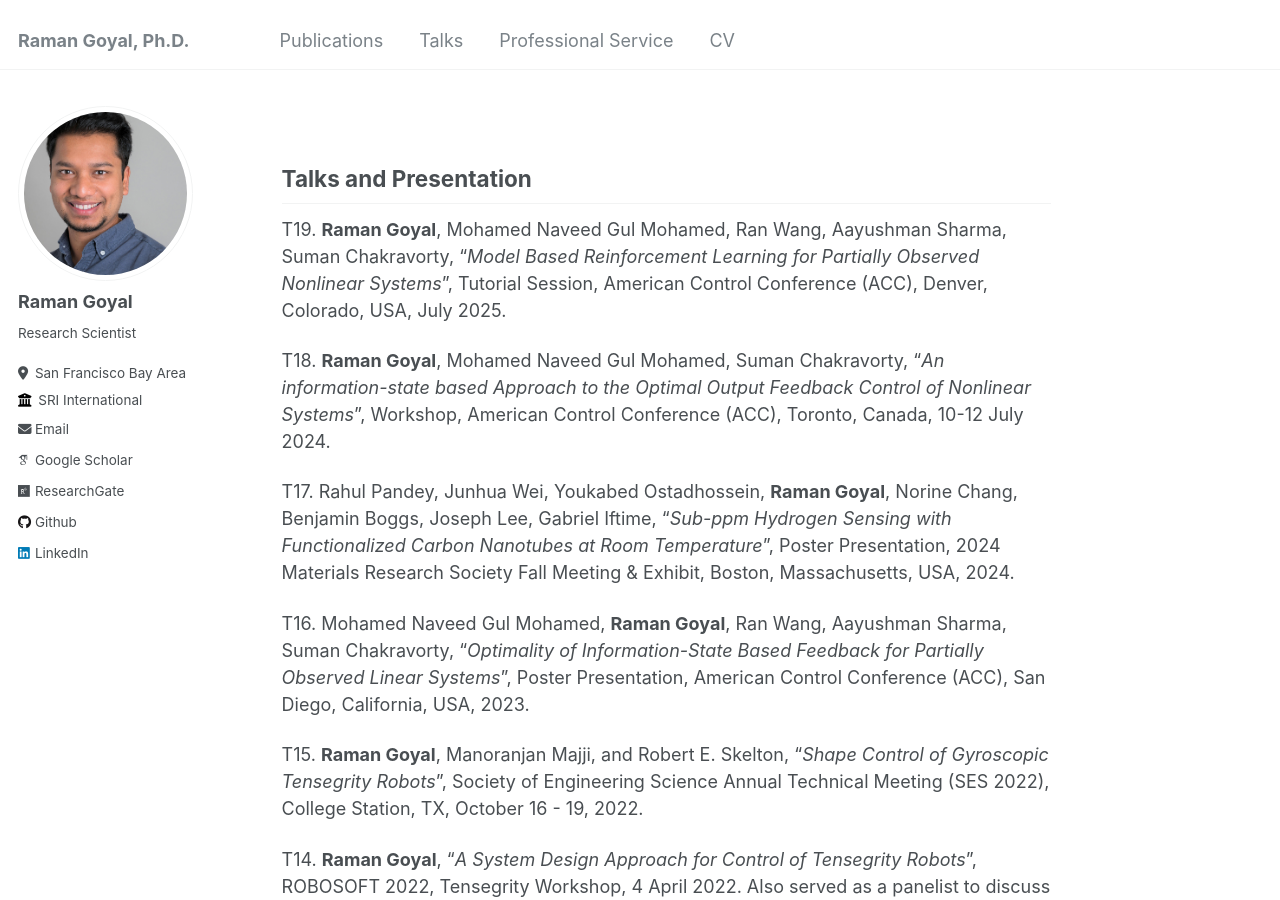
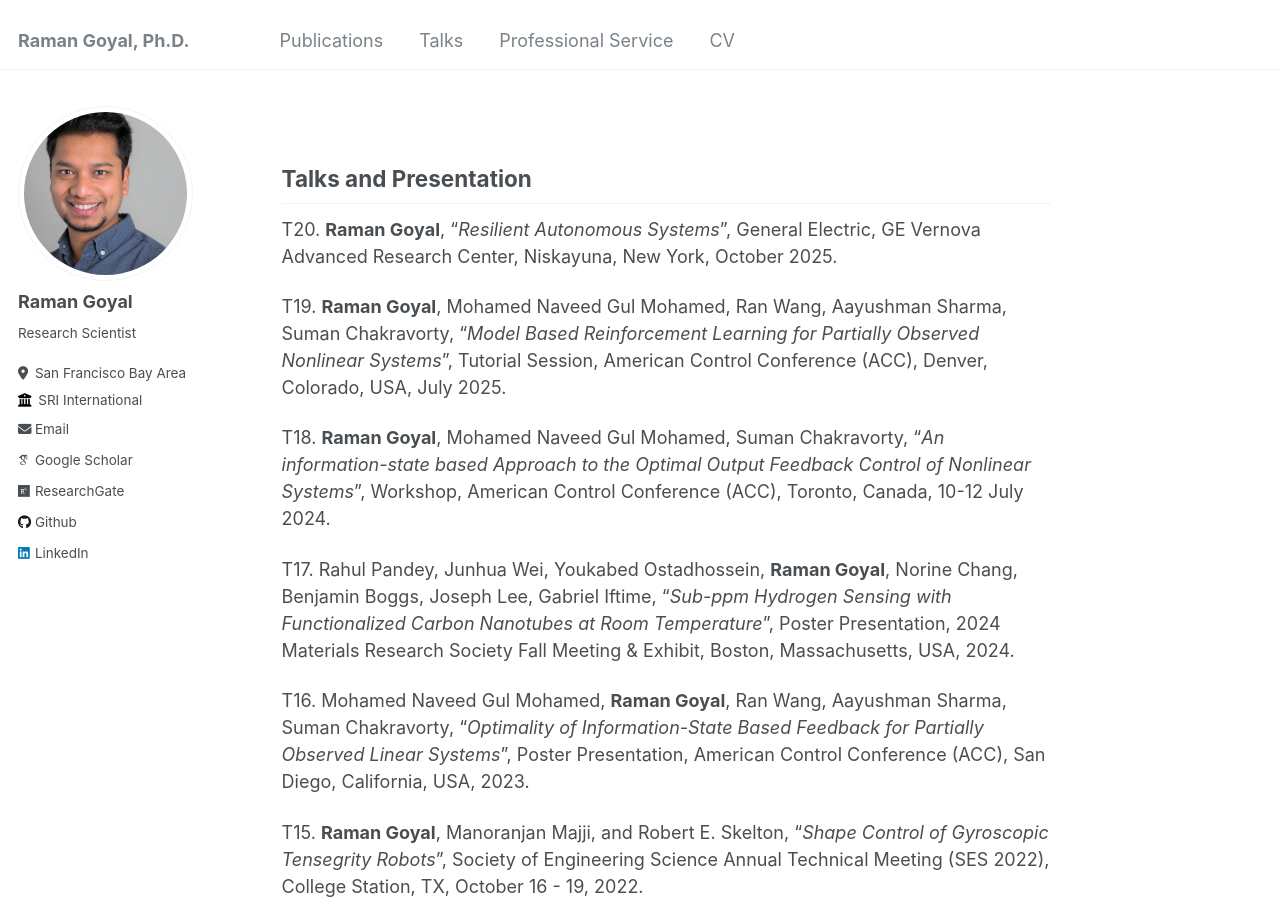
Before and after one commit to ramaniitrgoyal92/ramaniitrgoyal92.github.io, a Jekyll site: the page built from _pages/talks.md, in a window 1280 px wide and 900 px high. Built offline with Jekyll 4.4.1, drawn with Linux system fonts in a browser that asks for light colours; some web fonts are replaced.

Commit message:
Add talk on 'Resilient Autonomous Systems' by Raman Goyal

```diff
--- a/_pages/talks.md
+++ b/_pages/talks.md
@@ -5,6 +5,9 @@ author_profile: true
 ---
 Talks and Presentation
 ------
+
+T20. **Raman Goyal**, "_Resilient Autonomous Systems_", General Electric, GE Vernova Advanced Research Center, Niskayuna, New York, October 2025.
+
 T19. **Raman Goyal**, Mohamed Naveed Gul Mohamed, Ran Wang, Aayushman Sharma, Suman Chakravorty, "_Model Based Reinforcement Learning for Partially Observed Nonlinear Systems_", Tutorial Session, American Control Conference (ACC), Denver, Colorado, USA, July 2025.
 
 T18. **Raman Goyal**, Mohamed Naveed Gul Mohamed, Suman Chakravorty, "_An information-state based Approach to the Optimal Output Feedback Control of Nonlinear Systems_", Workshop, American Control Conference (ACC), Toronto, Canada, 10-12 July 2024.
```
